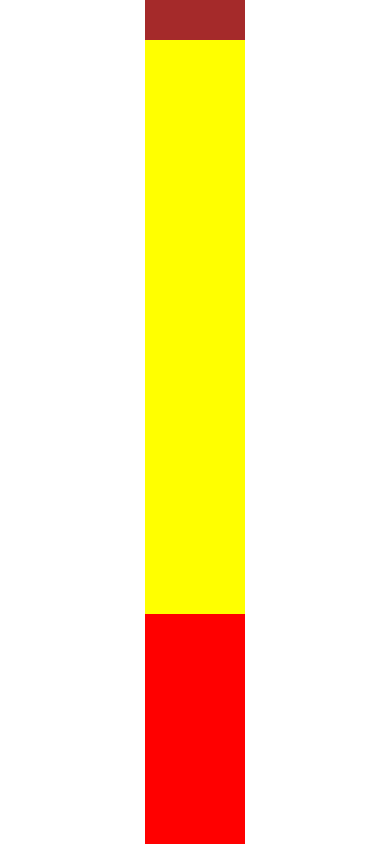
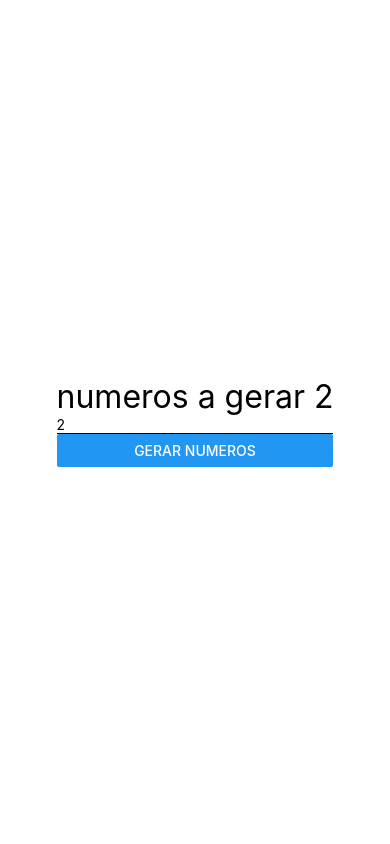
Before and after one commit to iwebwork/ExercicioosCod3r, a React Native app: screen / in a window 390 px wide. Built offline with nearby package versions, Linux system fonts and the light colour scheme.

Commit message:
Parte um do componente da MegaSena finalizado

```diff
--- a/src/App.js
+++ b/src/App.js
@@ -21,8 +21,8 @@ import { View,SafeAreaView } from 'react-native'
 // import FlexBoxV1 from './components/layout/FlexBoxV1'
 // import FlexBoxV2 from './components/layout/FlexBoxV2'
 // import FlexBoxV3 from './components/layout/FlexBoxV3'
-import FlexBoxV4 from './components/layout/FlexBoxV4'
-
+// import FlexBoxV4 from './components/layout/FlexBoxV4'
+import MegaSena from './components/Mega/MegaSena'
 
 
 import Estilo from './components/estilo'
@@ -33,7 +33,9 @@ export default () => {
     // const b = getRandomIntInclusive(1, 60)
     return (
         <SafeAreaView style={Estilo.AjustarTexto}>
-            <FlexBoxV4/>
+            <MegaSena qtDeNumeros={2}/>
+
+            {/* <FlexBoxV4/> */}
 
             {/* <FlexBoxV3/> */}
 
--- /dev/null
+++ b/src/components/Mega/MegaSena.js
@@ -0,0 +1,60 @@
+import React, {Component} from 'react'
+import {View,Text,TextInput,FlatList,Button} from 'react-native'
+import Estilo from './../estilo'
+import {getRandomIntInclusive} from '../../funcoes'
+
+export default class Mega extends Component{
+
+    state = {
+        qtDeNumeros: this.props.qtDeNumeros,
+        numeros: []
+    }
+
+    alterarQtdNumero =(qt) => {
+        this.setState({qtDeNumeros: +qt})
+    }
+
+    gerarNumeros = () =>{
+        const numeros = Array(this.state.qtDeNumeros)
+            .fill()
+            .reduce(n => [...n, this.gerarNumero(n)], [])
+            .sort((a, b) => a - b)
+        this.setState({numeros})
+    }
+
+    gerarNumero = nums => {
+        const numero = getRandomIntInclusive(0, this.state.qtDeNumeros * 1000)
+
+        //Caso o numero gerado ja exista dentro do nums, eu chamo a função novamente
+        return nums.includes(numero) ? this.gerarNumero(nums) : numero
+
+    }
+
+    render(){
+        return(
+            <View>
+                <Text style={Estilo.TxtGrande}>
+                    numeros a gerar {this.state.qtDeNumeros}
+                </Text>
+                <TextInput
+                    style={{borderBottomWidth: 1}}
+                    keyboardType={'numeric'}
+                    placeholder="Escreva a quantidade de numeros"
+                    value={`${this.state.qtDeNumeros}`}
+                    onChangeText={this.alterarQtdNumero}
+                />
+
+                <Button
+                    title="Gerar Numeros"
+                    onPress={this.gerarNumeros}
+                />
+
+                <Text>
+                    {this.state.numeros.join('-')}
+                </Text>
+            </View>
+
+        )
+    }
+
+}
--- a/src/components/estilo.js
+++ b/src/components/estilo.js
@@ -23,7 +23,8 @@ export default StyleSheet.create({
         padding:20,
         color:'#FFFFFF'
     },
-    Botoes:{
+    TexteCenter:{
+        textAlign:'center',
     }
 
 })
```
